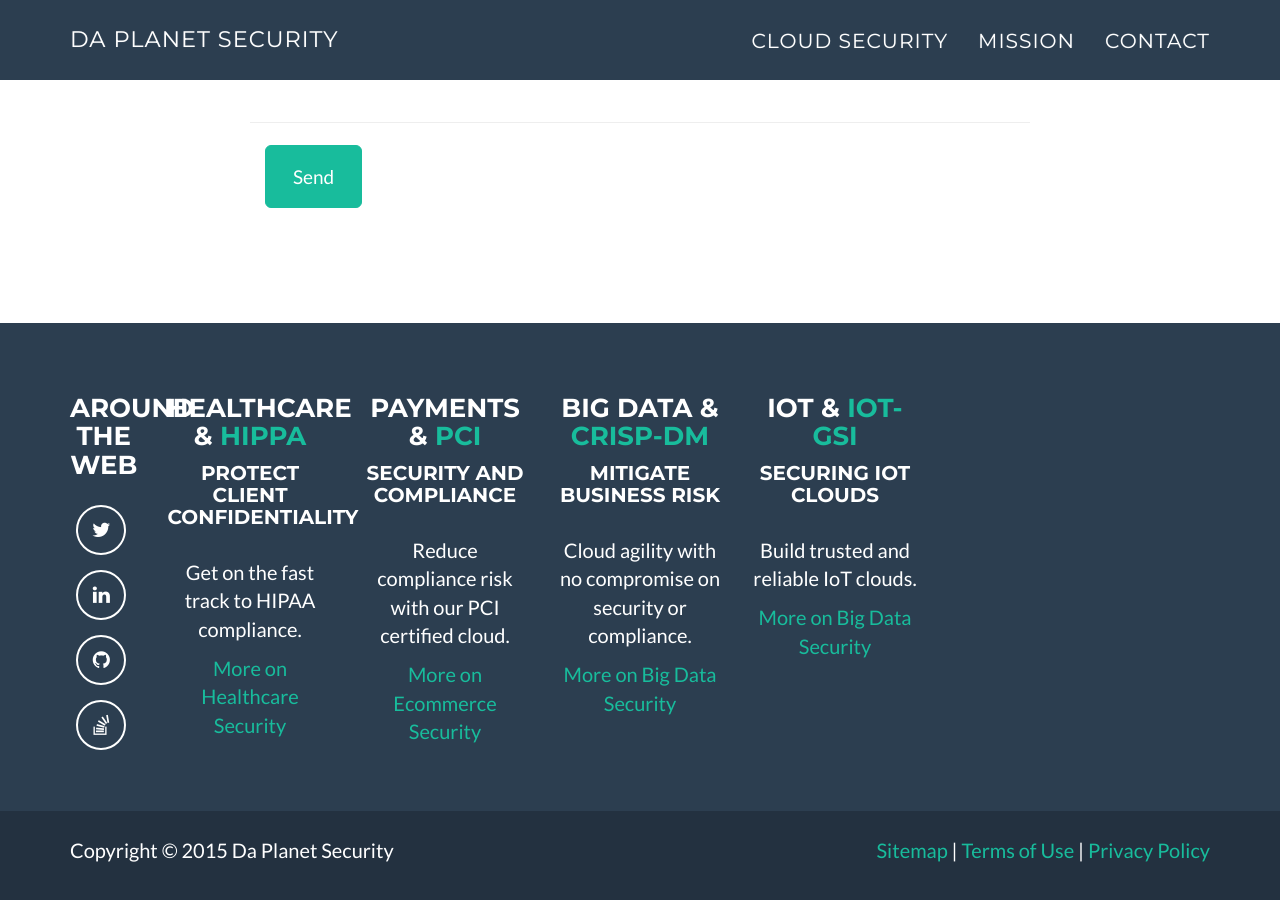
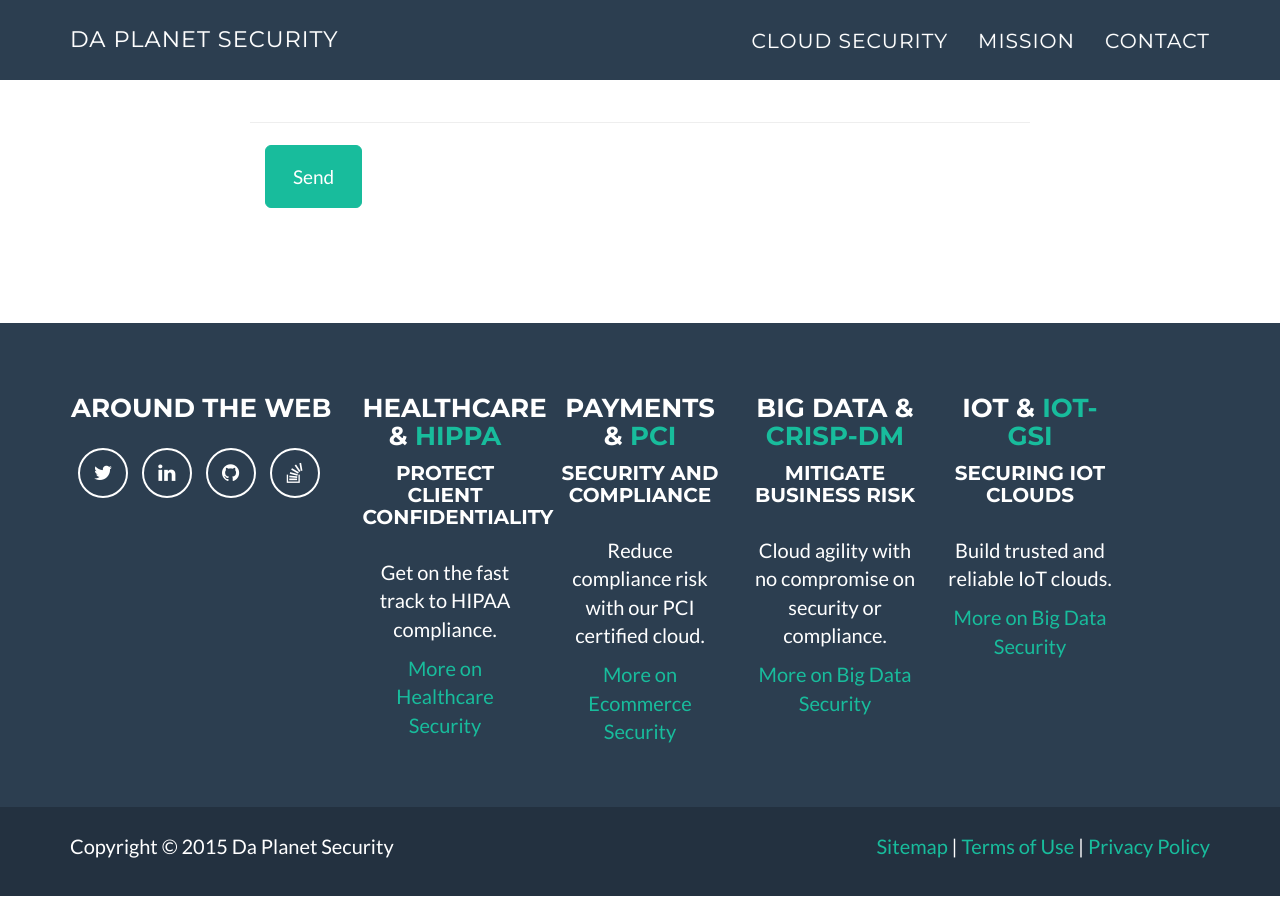
Before and after one commit to Daplanet/dapla.net, a Jekyll site: the page built from index.html, in a window 1280 px wide and 900 px high, scrolled down 2516 px. Built offline with Jekyll 4.4.1, drawn with Linux system fonts in a browser that asks for light colours.

Commit message:
Update footer.html

```diff
--- a/_includes/footer.html
+++ b/_includes/footer.html
@@ -3,7 +3,7 @@
         <div class="footer-above">
             <div class="container">
                 <div class="row">
-                    <div class="footer-col col-sm-1">
+                    <div class="footer-col col-sm-3">
                       <h3>Around the Web</h3>
                       <ul class="list-inline">
                         {% for network in site.social %}
```
